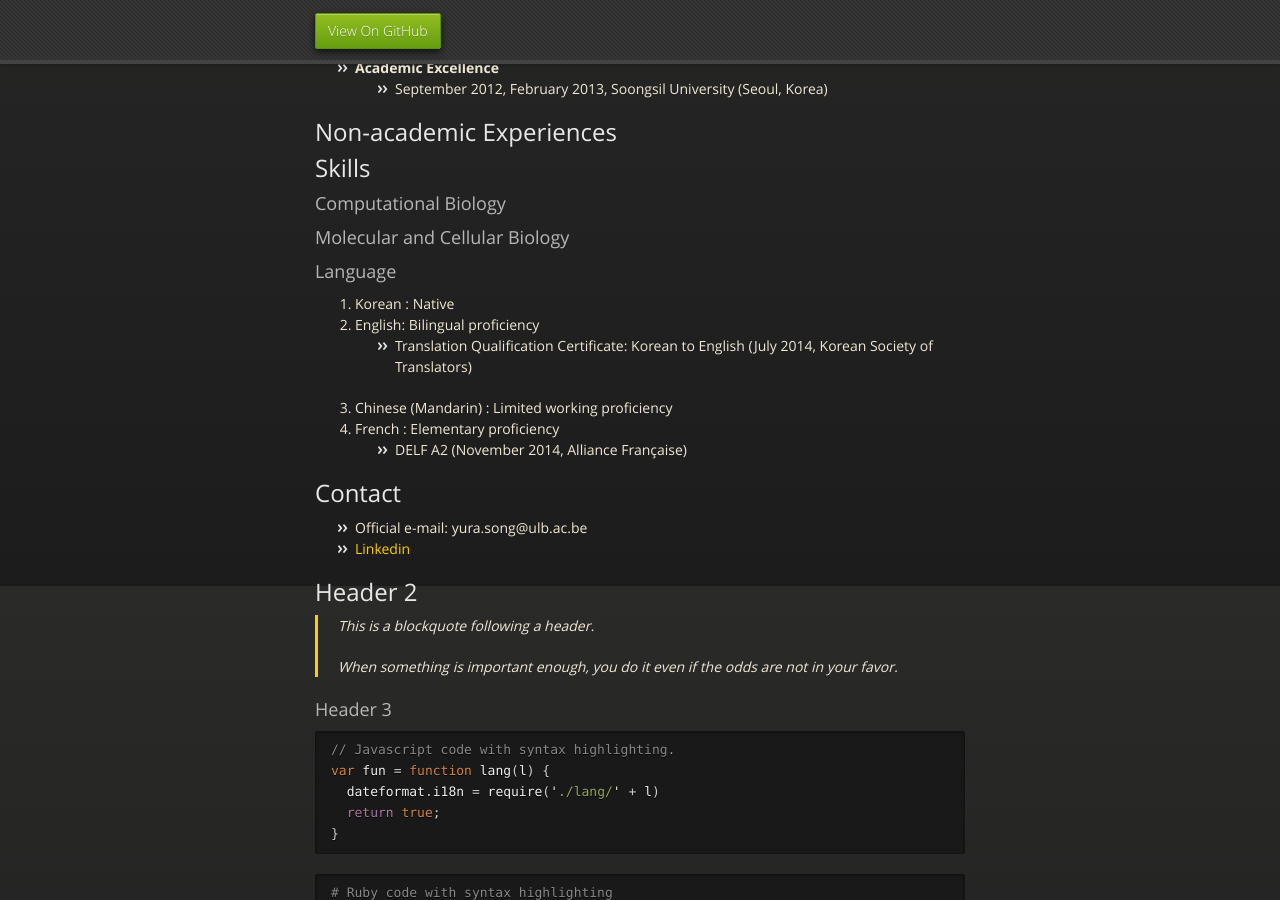
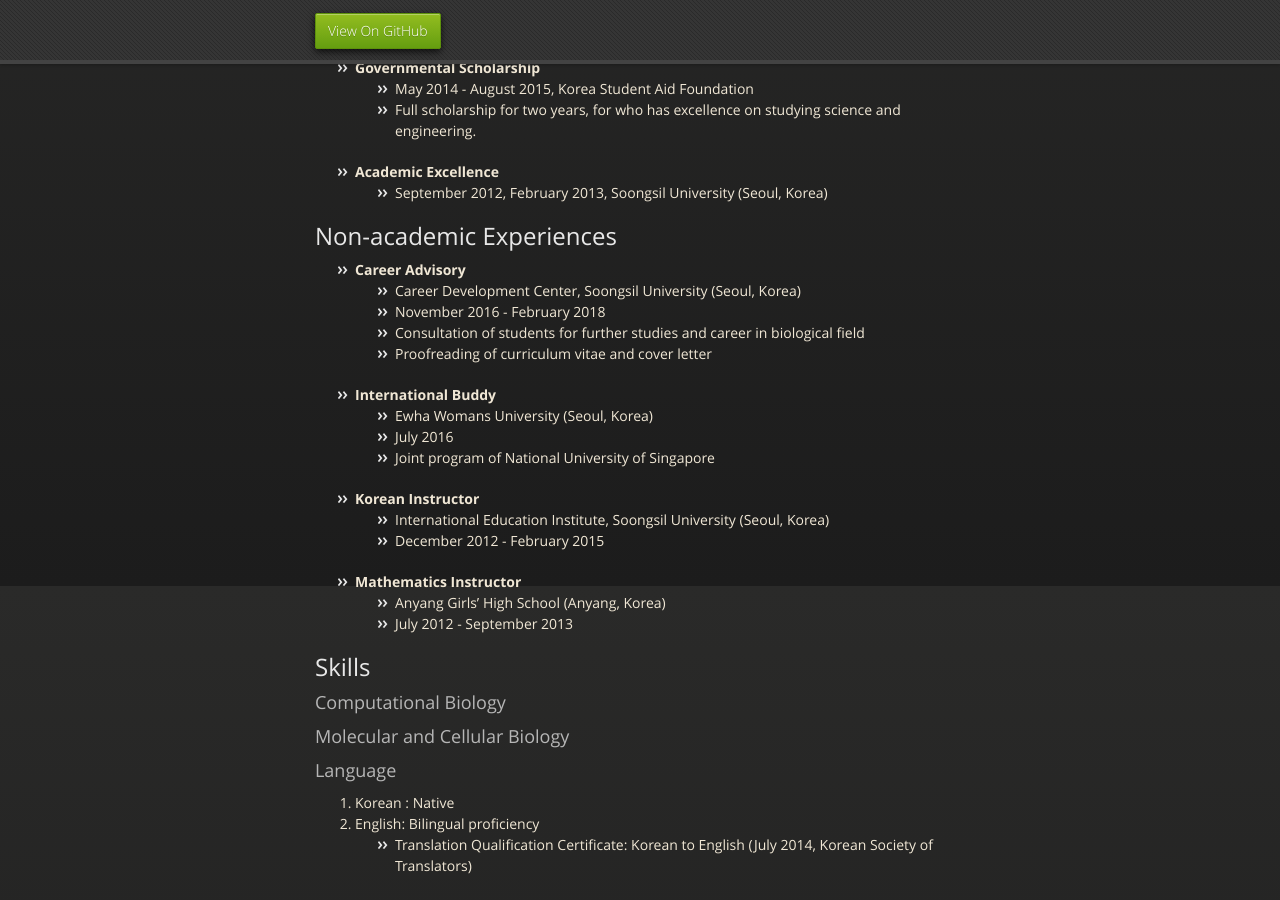
Before and after one commit to yurasong/yurasong.github.io, a Jekyll site: the page built from index.md, in a window 1280 px wide and 900 px high, scrolled down 3014 px. Built offline with Jekyll 4.4.1, drawn with Linux system fonts in a browser that asks for light colours; some of the changed text lies outside the part shown.

Commit message:
non-academic added

```diff
--- a/index.md
+++ b/index.md
@@ -71,6 +71,11 @@ Text can be **bold**, _italic_, or ~~strikethrough~~.
 - **WGC Advanced Course: Systems Biology: From Large Datasets to Biological Insight**
   - Wellcome Sanger Institute (Hinxton, United Kingdom)
   - July 2019
+
+- **Good Clinical Practice Training**
+  - National Cancer Center (Ilsan, Korea)
+  - March 2017
+  - Qualification for Clinical Trial
 
 - **R for analysis of Clinical Data**
   - College of Public Health, Seoul National University (Seoul, Korea)
@@ -131,6 +136,25 @@ Text can be **bold**, _italic_, or ~~strikethrough~~.
   - September 2012, February 2013, Soongsil University (Seoul, Korea)
 
 ## Non-academic Experiences
+
+- **Career Advisory**
+  - Career Development Center, Soongsil University (Seoul, Korea)
+  - November 2016 - February 2018
+  - Consultation of students for further studies and career in biological field
+  - Proofreading of curriculum vitae and cover letter
+
+- **International Buddy**
+  - Ewha Womans University (Seoul, Korea)
+  - July 2016
+  - Joint program of National University of Singapore
+
+- **Korean Instructor**
+  - International Education Institute, Soongsil University (Seoul, Korea)
+  - December 2012 - February 2015
+
+- **Mathematics Instructor**
+  - Anyang Girls' High School (Anyang, Korea)
+  - July 2012 - September 2013
 
 ## Skills
 
```
Also changed, not shown: other parts of index.md (+1 -1 lines).
